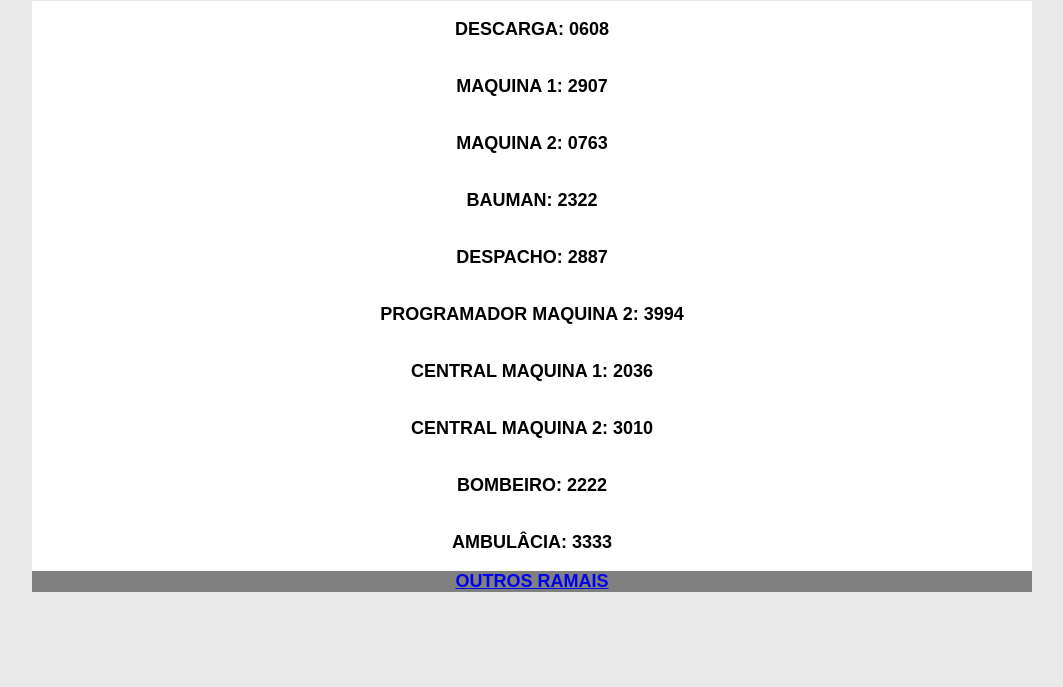
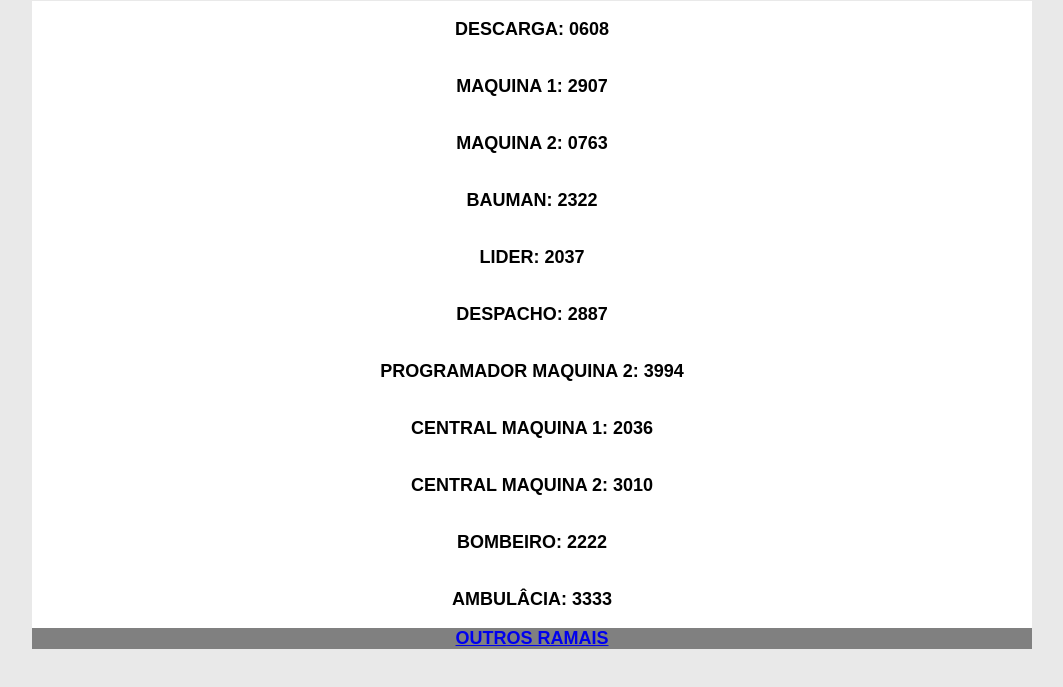
Before and after one commit to Projectworksx1/HUBDESCARGA, a plain HTML site: page 4.html in a window 1280 px wide. Shown: the part 79-766 px from the top of the page, without its empty margins (108-1171 px from the left). Drawn offline with Linux system fonts and the light colour scheme.

Commit message:
Update 4.html

```diff
--- a/4.html
+++ b/4.html
@@ -40,6 +40,7 @@ header {
   <p>MAQUINA 1: 2907</p>
   <p>MAQUINA 2: 0763</p>
   <p>BAUMAN: 2322</p>
+  <p>LIDER: 2037</p>
   <p>DESPACHO: 2887</p>
   <p>PROGRAMADOR MAQUINA 2: 3994</p>
   <p>CENTRAL MAQUINA 1: 2036</p>
```
